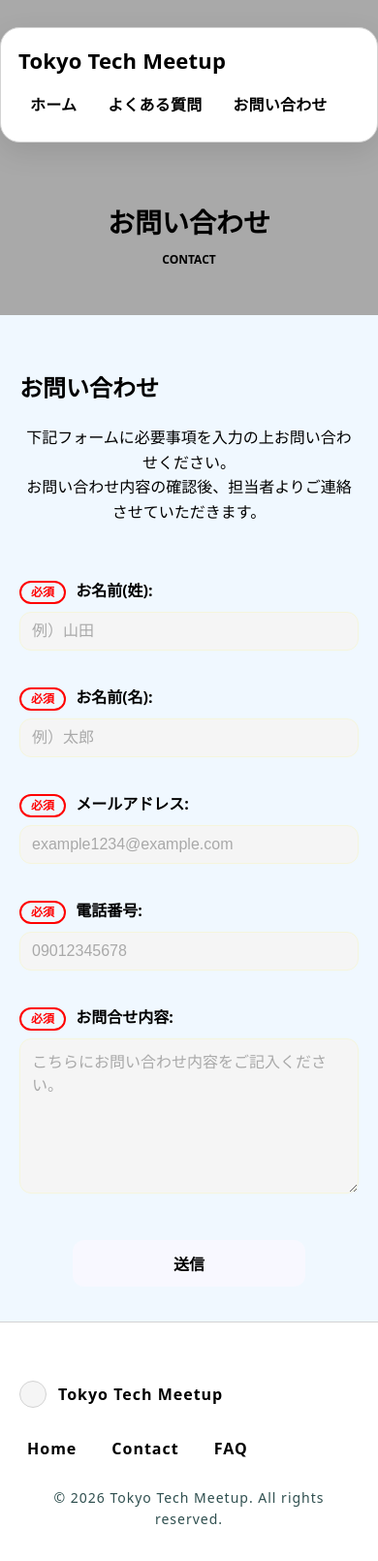
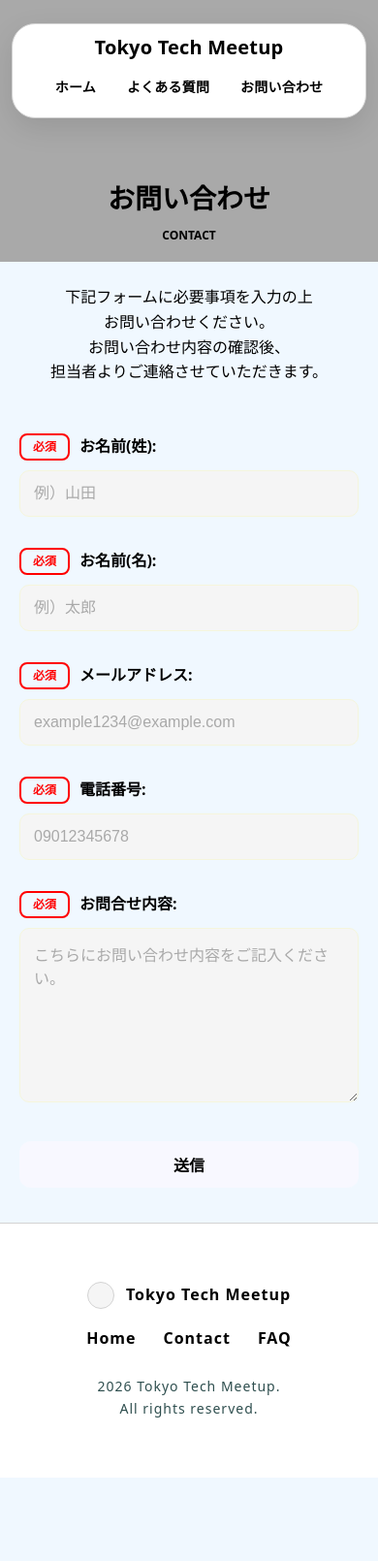
Before and after one commit to zigzagdev/html-semantic-site, a website: page contact.html in a window 390 px wide. Shown: the whole page at 97% size. After the commit the page ends 1524 px from the top, so only its background shows below. Drawn offline with Linux system fonts and the light colour scheme.

Commit message:
fix: お問い合わせサイトのベース修正

```diff
--- a/assets/css/pages/contact.css
+++ b/assets/css/pages/contact.css
@@ -15,58 +15,7 @@ a {
     text-decoration: none;
 }
 
-/* Header */
-.header {
-    border-bottom: none;
-    background: darkgrey;
-    padding: 16px 0 48px;
-    min-height: 180px;
-}
-
-.header__inner {
-    background: white;
-    border: 1px solid lightgray;
-    border-radius: 999px;
-    display: flex;
-    align-items: center;
-    justify-content: space-between;
-    max-width: 1040px;
-    margin: 12px auto 0;
-    box-shadow: 0 10px 30px rgba(0, 0, 0, 0.1);
-    padding: 18px 28px;
-    gap: 16px;
-}
-
-.header__title {
-    margin: 0;
-    font-size: 22px;
-    letter-spacing: 0.2px;
-}
-
-.header__nav-list {
-    list-style: none;
-    margin: 0;
-    padding: 0;
-    display: flex;
-    align-items: center;
-    flex-wrap: wrap;
-    gap: 12px;
-}
-
-.header__nav-link {
-    display: inline-block;
-    padding: 8px 12px;
-    border-radius: 999px;
-    font-weight: 700;
-    transition: background 0.15s ease;
-    letter-spacing: 0.2px;
-}
-
-.header__nav-link:hover {
-    background: rgba(0, 0, 0, 0.06);
-}
-
-/* Contact header */
+/* お問合せにのみ適応 */
 .contact-header {
     display: grid;
     place-items: center;
@@ -88,7 +37,6 @@ a {
     text-transform: uppercase;
 }
 
-/* Contact */
 .contact {
     padding: 36px 0 12px;
 }
@@ -191,99 +139,61 @@ a {
     background: whitesmoke;
 }
 
-/* Footer */
-.footer {
-    padding: 60px 0;
-    border-top: 1px solid lightgray;
-    background: white;
-}
-
-.footer__inner {
-    max-width: 1040px;
-    margin: 0 auto;
-    padding: 0 20px;
-    display: flex;
-    justify-content: space-between;
-    align-items: flex-start;
-    gap: 24px;
-}
-
-.footer__brand {
-    display: flex;
-    align-items: center;
-    gap: 12px;
-}
-
-.footer__logo {
-    width: 28px;
-    height: 28px;
-    border-radius: 50%;
-    border: 1px solid lightgray;
-    background: whitesmoke;
-    display: inline-block;
-}
-
-.footer__name {
-    margin: 0;
-    font-weight: 700;
-    letter-spacing: 1px;
-}
-
-.footer__nav-list {
-    list-style: none;
-    margin: 0;
-    padding: 0;
-    display: flex;
-    justify-content: flex-end;
-    gap: 20px;
-    flex-wrap: wrap;
-}
-
-.footer__nav-link {
-    display: inline-block;
-    padding: 6px 8px;
-    font-weight: 700;
-    letter-spacing: 1px;
-}
-
-.footer__meta {
-    margin: 20px 0 0;
-    text-align: center;
-    padding: 0 20px;
-}
-
-.footer__text {
-    margin: 0;
-    font-size: 14px;
-    color: darkslategray;
-    letter-spacing: 1px;
-}
-
-/* Responsive */
 @media (max-width: 640px) {
-    .header__inner {
-        border-radius: 20px;
-        flex-direction: column;
-        align-items: flex-start;
-        gap: 8px;
-        padding: 16px 18px;
+    .contact {
+        padding: 24px 0 12px;
     }
 
-    .header__nav-list {
-        gap: 8px;
+    .contact__lead {
+        text-align: center;
+        margin: 0 0 16px;
     }
 
     .contact__row {
         grid-template-columns: 1fr;
-        gap: 8px;
+        row-gap: 10px;
+        column-gap: 0;
+        align-items: start;
+        padding: 10px 0;
     }
 
-    .footer__inner {
-        flex-direction: column;
-        align-items: flex-start;
+    .contact__label {
+        display: flex;
+        align-items: center;
+        gap: 10px;
+        font-size: 16px;
+        font-weight: 800;
     }
 
-    .footer__nav-list {
-        justify-content: flex-start;
+    .contact__badge {
+        margin-right: 0;
+        padding: 6px 12px;
+        border-radius: 8px;
+        font-size: 12px;
+    }
+
+    .contact__input,
+    .contact__textarea {
+        padding: 14px 14px;
+        border-radius: 10px;
+        font-size: 16px;
+    }
+
+    .contact__textarea {
+        min-height: 180px;
+    }
+
+    .contact__actions {
+        margin-top: 18px;
+    }
+
+    .contact__button {
+        width: 100%;
+        max-width: 360px;
+    }
+
+    .form__break {
+        display: block;
+        height: 0;
     }
 }
--- a/contact.html
+++ b/contact.html
@@ -5,6 +5,8 @@
     <meta name="viewport" content="width=device-width, initial-scale=1" />
     <title>Tokyo Tech Meetup – 月例コミュニティイベント</title>
     <meta name="description" content="架空テックミートアップのcontactページ。" />
+    <link rel="stylesheet" href="assets/css/common/header.css" />
+    <link rel="stylesheet" href="assets/css/common/footer.css" />
     <link rel="stylesheet" href="assets/css/pages/contact.css" />
     <link rel="icon" href="assets/img/tokyo.webp" />
 </head>
@@ -33,10 +35,13 @@
 <main>
     <section class="contact" aria-labelledby="contact-heading">
         <div class="contact__inner">
-            <h2 id="contact-heading" class="visually-hidden">お問い合わせ</h2>
             <p class="contact__lead">
-                下記フォームに必要事項を入力の上お問い合わせください。<br />
-                お問い合わせ内容の確認後、担当者よりご連絡させていただきます。
+                下記フォームに必要事項を入力の上
+                <span class="form__break" aria-hidden="true"></span>
+                お問い合わせください。<br />
+                お問い合わせ内容の確認後、
+                <span class="form__break" aria-hidden="true"></span>
+                担当者よりご連絡させていただきます。
             </p>
 
             <form action="#" method="post" class="contact__form">
@@ -139,7 +144,10 @@
     </div>
 
     <div class="footer__meta">
-        <p class="footer__text">© 2026 Tokyo Tech Meetup. All rights reserved.</p>
+        <div class="footer__text">
+            2026 Tokyo Tech Meetup. <span class="footer__break" aria-hidden="true"></span>
+            All rights reserved.
+        </div>
     </div>
 </footer>
 </body>
```
